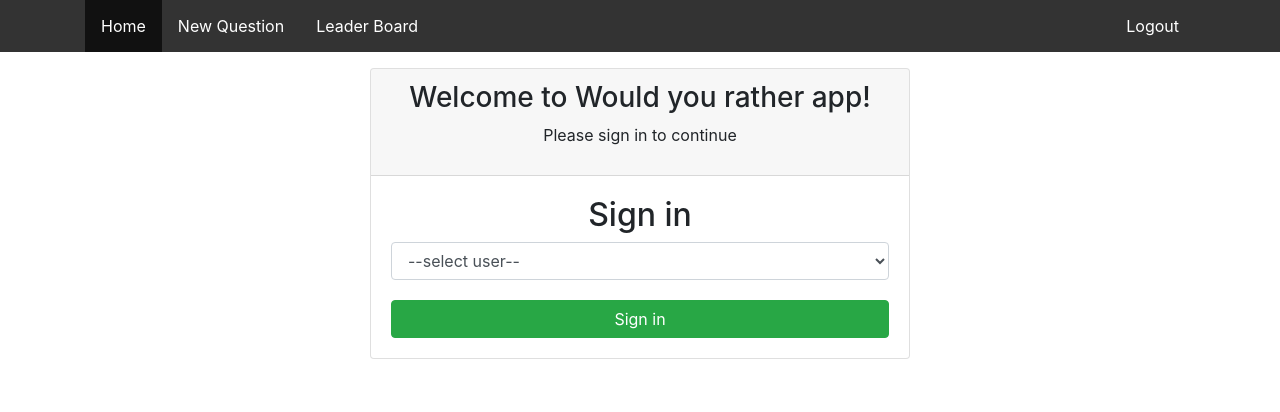
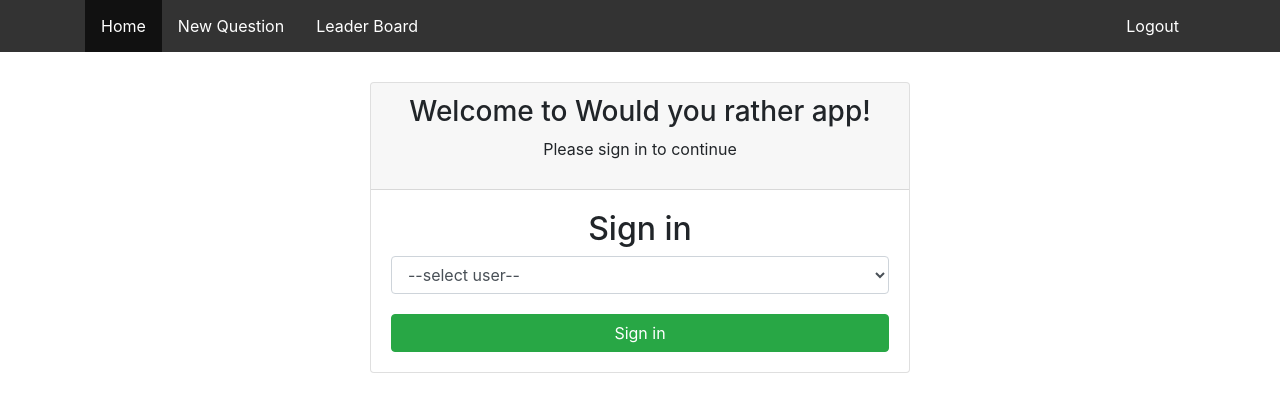
Before and after one commit to DestinyAjax/would-you-rather-game, a React (Create React App) app: page / in a window 1280 px wide. Shown: the top 412 px of the page. Built offline with nearby package versions, Linux system fonts and the light colour scheme.

Commit message:
Made update to README file

```diff
--- a/src/components/Layout.js
+++ b/src/components/Layout.js
@@ -13,7 +13,7 @@ class Layout extends React.Component {
         return (
             <div>
                 <TopNav active={this.props.title}/>
-                <div className="container">
+                <div className="container" style={{marginTop: '30px'}}>
                     {this.props.children}
                 </div>
             </div>
```
Also changed, not shown: 1 other file (tests, documents, lock files or other folders).
